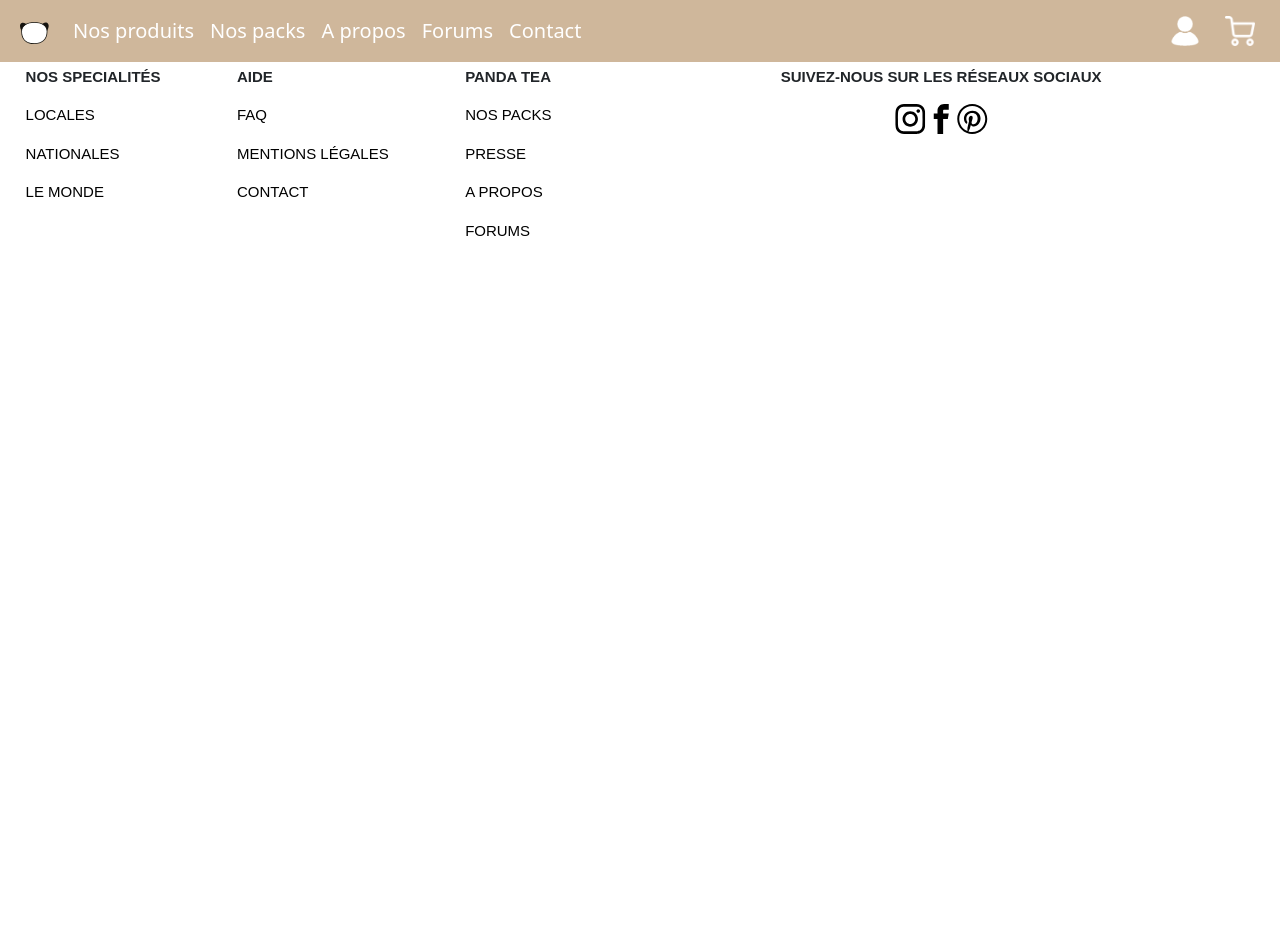
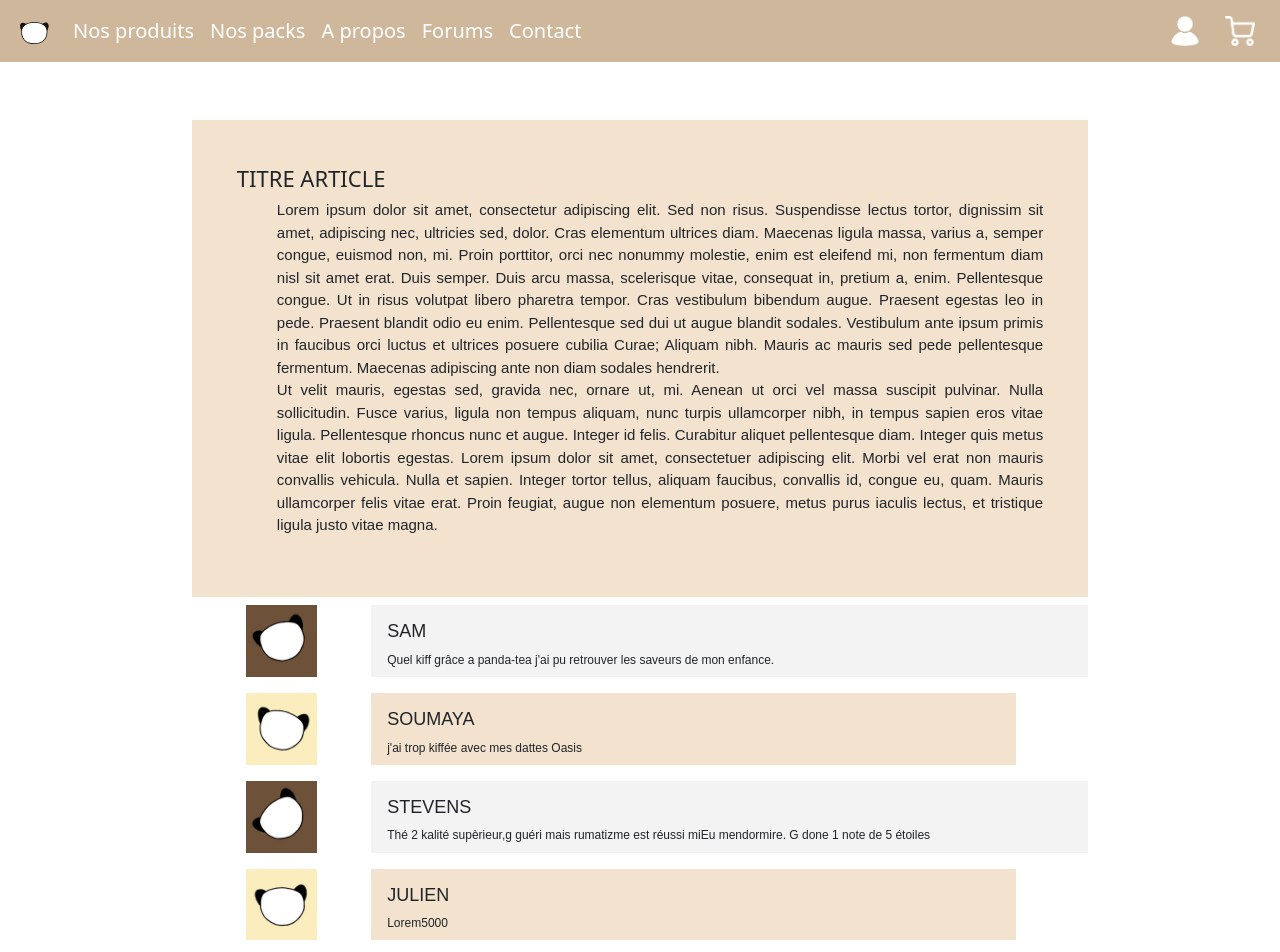
Before and after one commit to TeamAnguleurs/Boulangerie, an Angular app: page /forum in a window 1280 px wide. Shown: the top 952 px of the page. Before the commit the page ends 800 px from the top, so only its background shows below. Built offline with nearby package versions, Linux system fonts and the light colour scheme.

Commit message:
Add files via upload
forum html css

```diff
--- a/src/app/forum/forum.component.css
+++ b/src/app/forum/forum.component.css
@@ -0,0 +1,265 @@
+.T1 {
+    font-family: bold "Intel", sans-serif;
+    font-size: 20px;
+}
+
+.T2 {
+    font-family: "Intel", sans-serif;
+    font-size: 12px;
+    text-align: justify;
+    padding-left: 5vh;
+}
+
+.T3 {
+    font-family: "Intel", sans-serif;
+    font-size: 18px;
+    margin: 2vh 2vh 1vh 2vh;
+}
+
+.T4 {
+    font-family: "Intel", sans-serif;
+    font-size: 12px;
+    margin: 0vh 2vh 1vh 2vh;
+}
+
+.F1 {
+    font-family: "Intel", sans-serif;
+    font-size: 15px;
+    font-weight: bold;
+}
+
+.F2 {
+    font-family: "Intel", sans-serif;
+    font-size: 15px;
+    color: black;
+    text-decoration: none;
+}
+
+/*------------------------------------------------*/
+
+#nav-bar {
+    background-color: #CFB79B;
+    padding: 1vh;
+}
+
+.nav-item{
+    font-size: 20px;
+}
+
+#nav-ico{
+    width: 30px;
+    height: 30px;
+}
+
+@media (min-width:425px) {
+
+    #nav-ico a img {
+        width: 30px!important;
+        height: 30px!important;
+    }
+}
+
+#menu-produits, #menu-packs, #menu-propos, #menu-forums, #menu-contact {
+    color: white;
+}
+
+.sup-padding {
+    padding: 0;
+}
+
+/*------------------------------------------------*/
+
+.img-profil {
+    width: 50%;
+}
+
+.forums {
+    display: grid;
+    grid-template-columns: 20% 80%;
+    grid-template-rows: 6;
+    margin: 15vh 5% 3% 5%;
+}
+
+.article {
+    grid-column: span 2;
+    grid-row: 1;
+    background-color: #F2E2CE;
+    padding: 5%;
+}
+
+.profil-sam {
+    grid-column: 1;
+    grid-row: 2;
+    margin: 1vh 10% 1vh 10%;
+    text-align: center;
+}
+
+.commentaire-sam {
+    grid-column: 2;
+    grid-row: 2;
+    margin: 1vh 0% 1vh 0%;
+    background-color: #F3F3F3;
+}
+
+.profil-soumaya {
+    grid-column: 1;
+    grid-row: 3;
+    margin: 1vh 10% 1vh 10%;
+    text-align: center;
+}
+
+.commentaire-soumaya {
+    grid-column: 2;
+    grid-row: 3;
+    margin: 1vh 10% 1vh 0%;
+    background-color: #F2E2CE;
+}
+
+.profil-stevens {
+    grid-column: 1;
+    grid-row: 4;
+    margin: 1vh 10% 1vh 10%;
+    text-align: center;
+}
+
+.commentaire-stevens {
+    grid-column: 2;
+    grid-row: 4;
+    margin: 1vh 0% 1vh 0%;
+    background-color: #F3F3F3;
+}
+
+.profil-julien {
+    display: none;
+    grid-column: 1;
+    grid-row: 5;
+    margin: 1vh 10% 1vh 10%;
+    text-align: center;
+}
+
+.commentaire-julien {
+    display: none;
+    grid-column: 2;
+    grid-row: 5;
+    margin: 1vh 10% 1vh 0%;
+    background-color: #F2E2CE;
+}
+
+.profil-gwendoline {
+    display: none;
+    grid-column: 1;
+    grid-row: 6;
+    margin: 1vh 10% 1vh 10%;
+    text-align: center;
+}
+
+.commentaire-gwendoline {
+    display: none;
+    grid-column: 2;
+    grid-row: 6;
+    margin: 1vh 0% 1vh 0%;
+    background-color: #F3F3F3;
+}
+
+/*------------------------------------------------*/
+
+.footer-grid {
+    display: grid;
+    grid-template-columns: 3;
+    grid-template-rows: 2;
+    padding: 2%;
+}
+
+.specialites {
+    grid-column: 1;
+    grid-row: 1;
+}
+
+.aide {
+    grid-column: 2;
+    grid-row: 1;
+}
+
+.panda-tea {
+    grid-column: 3;
+    grid-row: 1;
+}
+
+.reseaux {
+    grid-column: span 3;
+    grid-row: 2;
+    padding-bottom: 5%;
+    text-align: center;
+}
+
+/*------------------------------------------------*/
+
+@media (min-width: 768px) {
+
+    .profil-julien {
+        display: block;
+    }
+
+    .commentaire-julien {
+        display: block;
+    }
+
+    .profil-gwendoline {
+        display: block;
+    }
+
+    .commentaire-gwendoline {
+        display: block;
+    }
+}
+
+@media (min-width: 1000px) {
+
+    .T1 {
+        font-size: 22px;
+    }
+
+    .T2 {
+        font-size: 15px;
+    }
+
+    .forums {
+        margin: 15vh 15% 3% 15%;
+    }
+
+    .footer-grid {
+        grid-template-columns: 4;
+    }
+
+    .reseaux {
+        grid-column: 4;
+        grid-row: 1;
+    }
+
+    .client {
+        margin-top: 20vh;
+    }
+}
+
+@media (min-width: 1500px) {
+
+    .T1 {
+        font-size: 30px;
+    }
+
+    .T2 {
+        font-size: 20px;
+    }
+
+    .T3 {
+        font-size: 20px;
+    }
+
+    .T4 {
+        font-size: 15px;
+    }
+
+    .footer-grid {
+        margin: 10vh 15% 10vh 15%;
+    }
+}
--- a/src/app/forum/forum.component.html
+++ b/src/app/forum/forum.component.html
@@ -1 +1,60 @@
-<p>forum works!</p>
+<main>
+    <section class="forums">
+        <article class="article">
+            <h2 class="T1">TITRE ARTICLE</h2>
+            <p class="T2">Lorem ipsum dolor sit amet, consectetur adipiscing elit. Sed non risus. Suspendisse lectus
+                tortor, dignissim sit amet, adipiscing nec, ultricies sed, dolor. Cras elementum ultrices diam.
+                Maecenas ligula massa, varius a, semper congue, euismod non, mi. Proin porttitor, orci nec nonummy
+                molestie, enim est eleifend mi, non fermentum diam nisl sit amet erat. Duis semper. Duis arcu massa,
+                scelerisque vitae, consequat in, pretium a, enim. Pellentesque congue. Ut in risus volutpat libero
+                pharetra tempor. Cras vestibulum bibendum augue. Praesent egestas leo in pede. Praesent blandit odio
+                eu enim. Pellentesque sed dui ut augue blandit sodales. Vestibulum ante ipsum primis in faucibus
+                orci luctus et ultrices posuere cubilia Curae; Aliquam nibh. Mauris ac mauris sed pede pellentesque
+                fermentum. Maecenas adipiscing ante non diam sodales hendrerit.
+                <br>Ut velit mauris, egestas sed, gravida nec, ornare ut, mi. Aenean ut orci vel massa suscipit
+                pulvinar. Nulla sollicitudin. Fusce varius, ligula non tempus aliquam, nunc turpis ullamcorper nibh,
+                in tempus sapien eros vitae ligula. Pellentesque rhoncus nunc et augue. Integer id felis. Curabitur
+                aliquet pellentesque diam. Integer quis metus vitae elit lobortis egestas. Lorem ipsum dolor sit
+                amet, consectetuer adipiscing elit. Morbi vel erat non mauris convallis vehicula. Nulla et sapien.
+                Integer tortor tellus, aliquam faucibus, convallis id, congue eu, quam. Mauris ullamcorper felis
+                vitae erat. Proin feugiat, augue non elementum posuere, metus purus iaculis lectus, et tristique
+                ligula justo vitae magna.
+            </p>
+        </article>
+        <article class="profil-sam">
+            <img class="img-profil" src="./assets/img/forums/sam.jpg">
+        </article>
+        <article class="commentaire-sam">
+            <h3 class="T3">SAM</h3>
+            <p class="T4">Quel kiff grâce a panda-tea j'ai pu retrouver les saveurs de mon enfance.</p>
+        </article>
+        <article class="profil-soumaya">
+            <img class="img-profil" src="./assets/img/forums/soumaya.jpg">
+        </article>
+        <article class="commentaire-soumaya">
+            <h3 class="T3">SOUMAYA</h3>
+            <p class="T4">j'ai trop kiffée avec mes dattes Oasis</p>
+        </article>
+        <article class="profil-stevens">
+            <img class="img-profil" src="./assets/img/forums/stevens.jpg">
+        </article>
+        <article class="commentaire-stevens">
+            <h3 class="T3">STEVENS</h3>
+            <p class="T4">Thé 2 kalité supèrieur,g guéri mais rumatizme est réussi miEu mendormire. G done 1 note de 5 étoiles </p>
+        </article>
+        <article class="profil-julien">
+            <img class="img-profil" src="./assets/img/forums/julien.jpg">
+        </article>
+        <article class="commentaire-julien">
+            <h3 class="T3">JULIEN</h3>
+            <p class="T4">Lorem5000</p>
+        </article>
+        <article class="profil-gwendoline">
+            <img class="img-profil" src="./assets/img/forums/gwendoline.jpg">
+        </article>
+        <article class="commentaire-gwendoline">
+            <h3 class="T3">GWENDOLINE</h3>
+            <p class="T4">Produit de qualité livraison rapide je recommande cette boutique !!!</p>
+        </article>
+    </section>
+</main>
```
